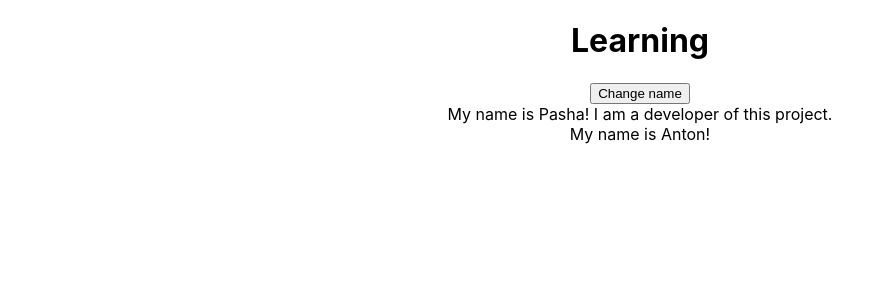
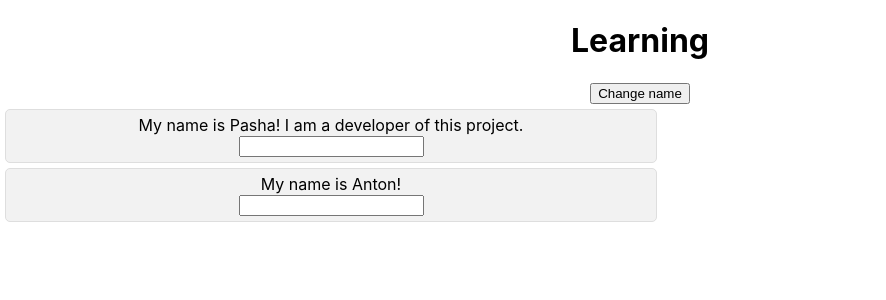
Before and after one commit to Megadethic/MyReactApp, a React (Create React App) app: page / in a window 1280 px wide. Shown: the top 300 px of the page, without its empty margins (0-886 px from the left). Built offline with nearby package versions, Linux system fonts and the light colour scheme.

Commit message:
added first css

```diff
--- a/src/App.js
+++ b/src/App.js
@@ -1,6 +1,7 @@
 import React, {Component} from 'react';
 import './App.css';
 import Person from './Person/Person.js';
+import './Person/Person.css';
 
 class App extends Component {
     state = {
@@ -10,11 +11,11 @@ class App extends Component {
         ]
     };
 
-    changeNameHandler = (newName) => {
+    changeNameHandler = (event) => {
         this.setState({
                 persons: [
                     {name: 'Pasha', note: 'I am a developer of this project.'},
-                    {name: newName, note: 'just me'}
+                    {name: event.target.value, note: 'just me'}
                 ]
             }
         );
@@ -28,7 +29,8 @@ class App extends Component {
                 <Person name={this.state.persons[0].name}>
                     {this.state.persons[0].note}
                 </Person>
-                <Person name={this.state.persons[1].name} click={this.changeNameHandler.bind(this, 'Dimma')}>
+                <Person name={this.state.persons[1].name}
+                        change={this.changeNameHandler}>
                     {this.state.persons[1].note}
                 </Person>
             </div>
--- /dev/null
+++ b/src/Person/Person.css
@@ -0,0 +1,8 @@
+.Person {
+    border: 1px solid #dedede;
+    border-radius: 5px;
+    margin: 5px;
+    padding: 5px;
+    width: 50%;
+    background-color: #f2f2f2;
+}
--- a/src/Person/Person.js
+++ b/src/Person/Person.js
@@ -1,8 +1,9 @@
 import React from 'react'
 
 const person = (props) => {
-    return <div onClick={props.click}>
-        My name is {props.name}! {props.children}
+    return <div className="Person">
+        My name is {props.name}! {props.children}<br/>
+        <input onChange={props.change}/>
     </div>
 };
 
```
